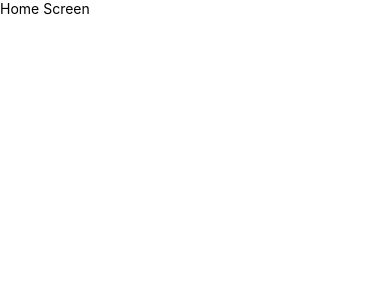
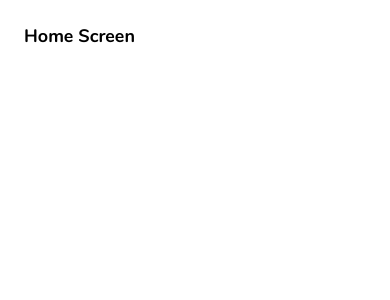
Before and after one commit to fernansalac/gamezone_review_project, a React Native app: screen / in a window 390 px wide. Shown: the top 300 px of the page. Built offline with nearby package versions, Linux system fonts and the light colour scheme.

Commit message:
custom fonts lesson 17

```diff
--- a/App.js
+++ b/App.js
@@ -1,8 +1,31 @@
-import React from 'react';
+import React, { useState } from 'react';
+//import to create/ use the font
+import * as Font from 'expo-font';
 import Home from './screens/home';
+import { AppLoading } from 'expo';
+
+//function that returns a registered fonts
+const getFonts = () => Font.loadAsync({
+  'nunito-regular': require('./assets/fonts/Nunito-Regular.ttf'),
+  'nunito-bold': require('./assets/fonts/Nunito-Bold.ttf')
+});
+
 
 export default function App() {
-  return (
-    <Home />
-  );
+  //check if its loaded
+  const [fontsLoaded, setFontsLoaded] = useState(false);
+
+  if (fontsLoaded) {
+    return (
+      <Home />
+    );
+  } else {
+    return (
+      <AppLoading
+        startAsync={getFonts}
+        onFinish={() => setFontsLoaded(true)}
+      />
+    )
+  }
+
 }
--- a/screens/about.js
+++ b/screens/about.js
@@ -3,7 +3,7 @@
 
 export default function About() {
     return(
-        <View style={StyleSheet.container}>
+        <View style={styles.container}>
             <Text>About Screen</Text>
         </View>
     )
--- a/screens/home.js
+++ b/screens/home.js
@@ -3,8 +3,8 @@
 
 export default function Home() {
     return(
-        <View style={StyleSheet.container}>
-            <Text>Home Screen</Text>
+        <View style={styles.container}>
+            <Text style={styles.titleText}>Home Screen</Text>
         </View>
     )
 }
@@ -12,5 +12,9 @@
 const styles = StyleSheet.create({
     container: {
         padding: 24,
+    },
+    titleText: {
+        fontFamily: 'nunito-bold',
+        fontSize: 18
     }
 });
--- a/screens/reviewDetails.js
+++ b/screens/reviewDetails.js
@@ -3,7 +3,7 @@
 
 export default function ReviewDetails() {
     return(
-        <View style={StyleSheet.container}>
+        <View <View style={styles.container}>
             <Text>ReviewDetails Screen</Text>
         </View>
     )
```
Also changed, not shown: assets/fonts/Nunito-Bold.ttf (added), assets/fonts/Nunito-Regular.ttf (added).
